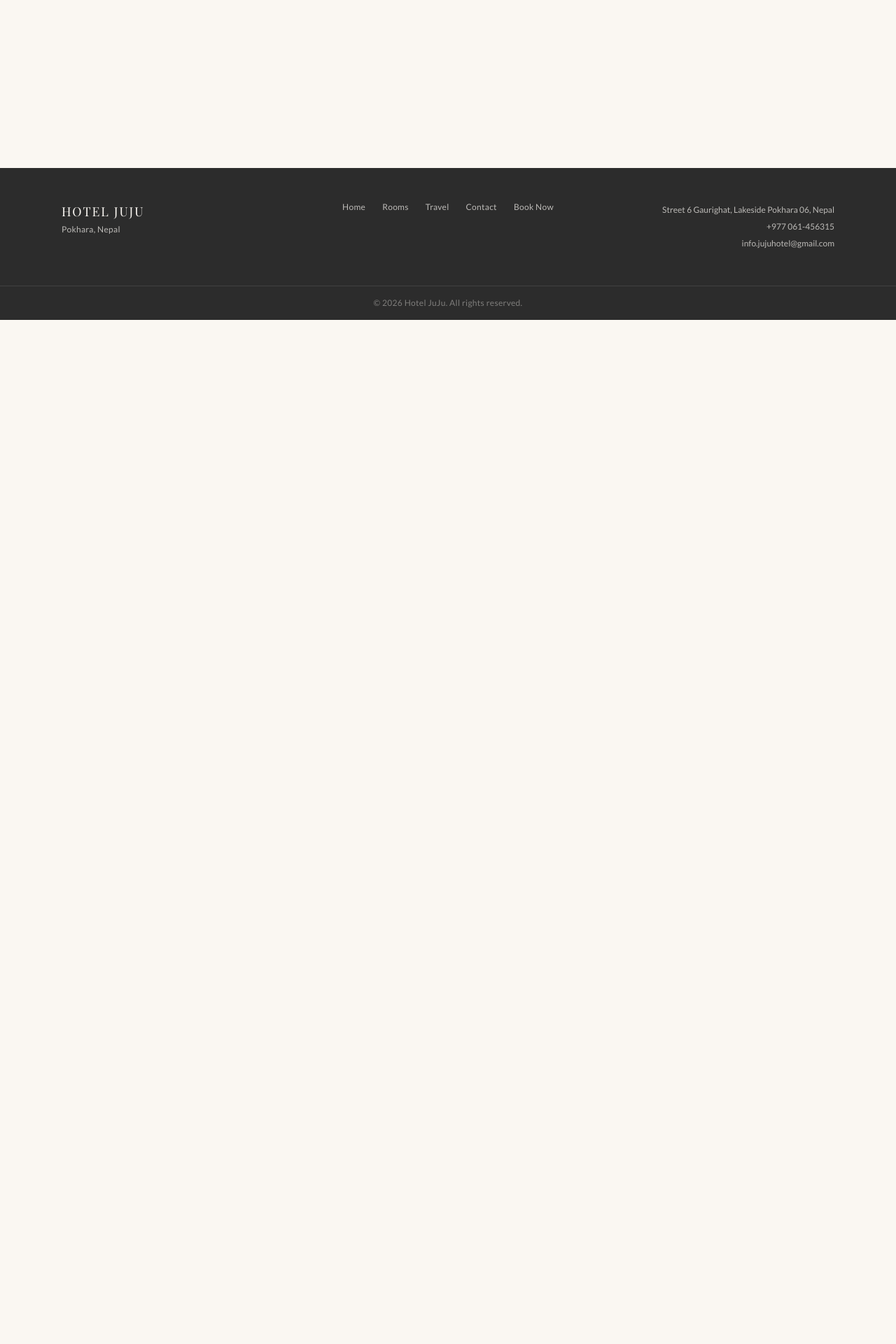
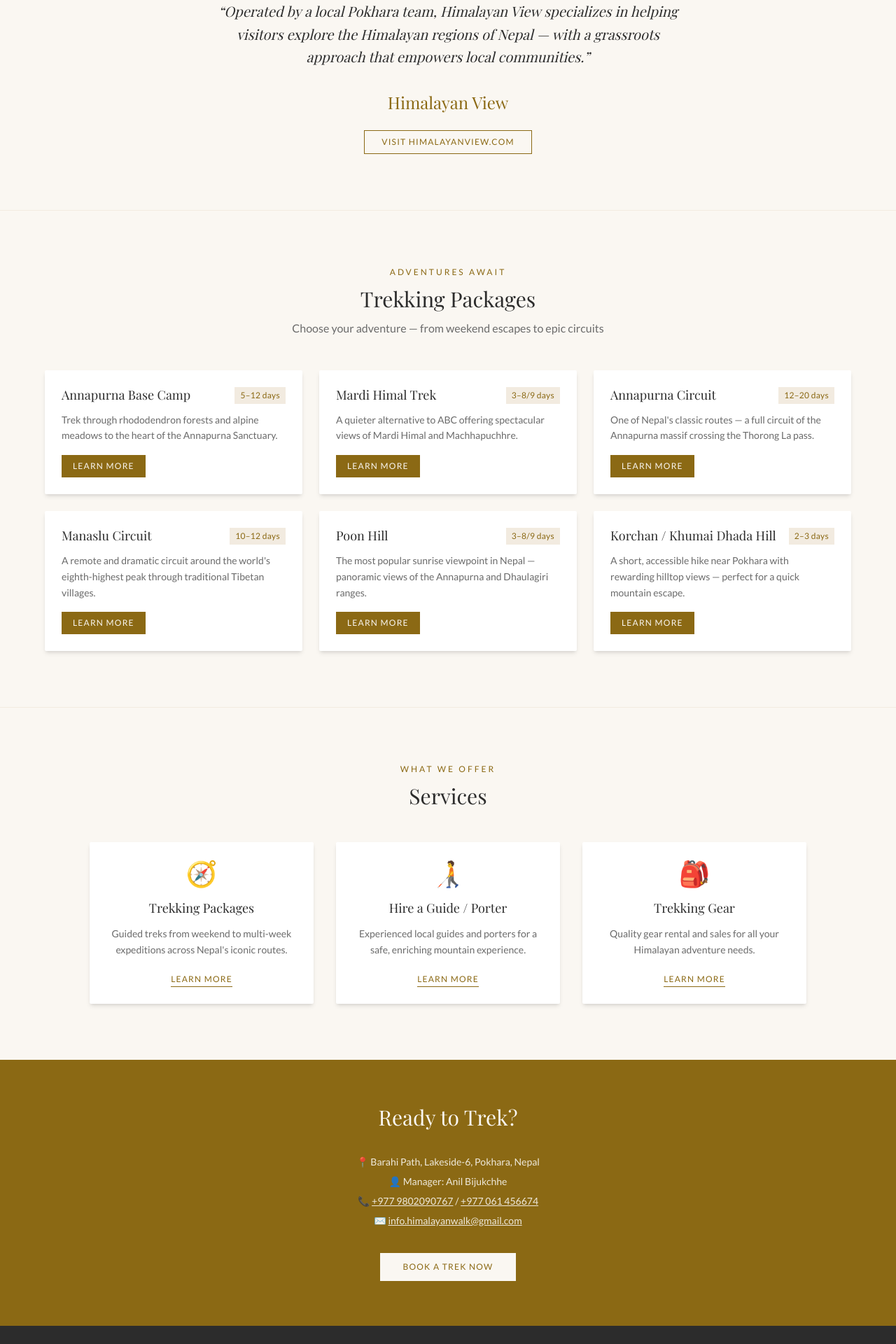
Before and after one commit to bikal3/juju-website, a Next.js app: page /travel in a window 1280 px wide. Before the commit this address had no page. Shown: the part 560-2480 px from the top of the page at 70% size. Before the commit the page ends 1017 px from the top, so only its background shows below. Built offline with nearby package versions, Linux system fonts and the light colour scheme; a web font is replaced by a local one.

Commit message:
feat: build Travel Partner page with trek cards, services, and contact banner

```diff
--- /dev/null
+++ b/app/travel/page.tsx
@@ -0,0 +1,162 @@
+import type { Metadata } from 'next'
+import HeroSection from '@/components/HeroSection'
+import TrekCard from '@/components/TrekCard'
+import {
+  TREKS,
+  HIMALAYAN_VIEW_URL,
+  HIMALAYAN_VIEW_BOOK_URL,
+  HIMALAYAN_VIEW_SERVICES,
+} from '@/lib/data'
+
+export const metadata: Metadata = {
+  title: 'Travel Partner — Himalayan View',
+  description:
+    "Explore Nepal with Himalayan View — Hotel JuJu's trusted trekking partner. Guided treks, porter hire, and gear rental from Pokhara.",
+  openGraph: {
+    title: 'Travel Partner — Himalayan View Treks',
+    description:
+      'Guided treks, porter hire, and trekking gear from our trusted Pokhara-based travel partner.',
+    type: 'website',
+  },
+}
+
+export default function TravelPage() {
+  return (
+    <>
+      {/* ── HERO ───────────────────────────────────────────────── */}
+      <HeroSection
+        height="medium"
+        eyebrow="Our Travel Partner"
+        title="Himalayan View"
+        subtitle="Your gateway to Nepal's most iconic treks"
+        imagePlaceholder="Himalayan landscape photo — Annapurna range from Pokhara"
+      />
+
+      {/* ── INTRO / QUOTE ──────────────────────────────────────── */}
+      <section className="py-20 px-6 text-center" aria-label="About Himalayan View">
+        <div className="max-w-2xl mx-auto">
+          <blockquote className="font-playfair text-xl italic text-text-primary leading-relaxed mb-8">
+            &ldquo;Operated by a local Pokhara team, Himalayan View specializes
+            in helping visitors explore the Himalayan regions of Nepal — with a
+            grassroots approach that empowers local communities.&rdquo;
+          </blockquote>
+          <p className="font-playfair text-2xl text-gold mb-6">
+            Himalayan View
+          </p>
+          <a
+            href={HIMALAYAN_VIEW_URL}
+            target="_blank"
+            rel="noopener noreferrer"
+            className="inline-block border border-gold text-gold text-xs tracking-widest uppercase px-6 py-2 hover:bg-gold hover:text-cream transition-colors"
+          >
+            Visit himalayanview.com
+          </a>
+        </div>
+      </section>
+
+      <hr className="border-t border-warm-tint" />
+
+      {/* ── TREKKING PACKAGES ──────────────────────────────────── */}
+      <section className="py-20 px-6" aria-label="Trekking packages">
+        <div className="max-w-6xl mx-auto">
+          <div className="text-center mb-12">
+            <p className="text-gold text-xs tracking-[3px] uppercase mb-3">
+              Adventures Await
+            </p>
+            <h2 className="font-playfair text-3xl font-normal mb-3">
+              Trekking Packages
+            </h2>
+            <p className="text-text-secondary">
+              Choose your adventure — from weekend escapes to epic circuits
+            </p>
+          </div>
+          <div className="grid grid-cols-1 md:grid-cols-3 gap-6">
+            {TREKS.map((trek) => (
+              <TrekCard key={trek.name} {...trek} />
+            ))}
+          </div>
+        </div>
+      </section>
+
+      <hr className="border-t border-warm-tint" />
+
+      {/* ── SERVICES ───────────────────────────────────────────── */}
+      <section className="py-20 px-6" aria-label="Services">
+        <div className="max-w-5xl mx-auto">
+          <div className="text-center mb-12">
+            <p className="text-gold text-xs tracking-[3px] uppercase mb-3">
+              What We Offer
+            </p>
+            <h2 className="font-playfair text-3xl font-normal">Services</h2>
+          </div>
+          <div className="grid grid-cols-1 md:grid-cols-3 gap-8">
+            {HIMALAYAN_VIEW_SERVICES.map(({ icon, title, text, href }) => (
+              <div
+                key={title}
+                className="bg-white shadow-md rounded-sm p-6 text-center"
+              >
+                <div className="text-4xl mb-4" aria-hidden="true">
+                  {icon}
+                </div>
+                <h3 className="font-playfair text-lg font-normal mb-3">
+                  {title}
+                </h3>
+                <p className="text-text-secondary text-sm leading-relaxed mb-4">
+                  {text}
+                </p>
+                <a
+                  href={href}
+                  target="_blank"
+                  rel="noopener noreferrer"
+                  className="inline-block text-gold text-xs tracking-widest uppercase border-b border-gold pb-0.5 hover:opacity-70 transition-opacity"
+                >
+                  Learn More
+                </a>
+              </div>
+            ))}
+          </div>
+        </div>
+      </section>
+
+      {/* ── CONTACT / BOOK BANNER ──────────────────────────────── */}
+      <section className="bg-gold py-16 px-6" aria-label="Book a trek">
+        <div className="max-w-xl mx-auto text-center">
+          <h2 className="font-playfair text-3xl font-normal text-cream mb-8">
+            Ready to Trek?
+          </h2>
+          <address className="not-italic text-cream/90 text-sm leading-loose mb-8">
+            <p>📍 Barahi Path, Lakeside-6, Pokhara, Nepal</p>
+            <p>👤 Manager: Anil Bijukchhe</p>
+            <p>
+              📞{' '}
+              <a href="tel:+9779802090767" className="hover:text-cream underline">
+                +977 9802090767
+              </a>{' '}
+              /{' '}
+              <a href="tel:+977061456674" className="hover:text-cream underline">
+                +977 061 456674
+              </a>
+            </p>
+            <p>
+              ✉️{' '}
+              <a
+                href="mailto:info.himalayanwalk@gmail.com"
+                className="hover:text-cream underline"
+              >
+                info.himalayanwalk@gmail.com
+              </a>
+            </p>
+          </address>
+          <a
+            href={HIMALAYAN_VIEW_BOOK_URL}
+            target="_blank"
+            rel="noopener noreferrer"
+            className="inline-block bg-cream text-gold text-xs tracking-widest uppercase px-8 py-3 hover:opacity-90 transition-opacity"
+          >
+            Book a Trek Now
+          </a>
+        </div>
+      </section>
+    </>
+  )
+}
```
